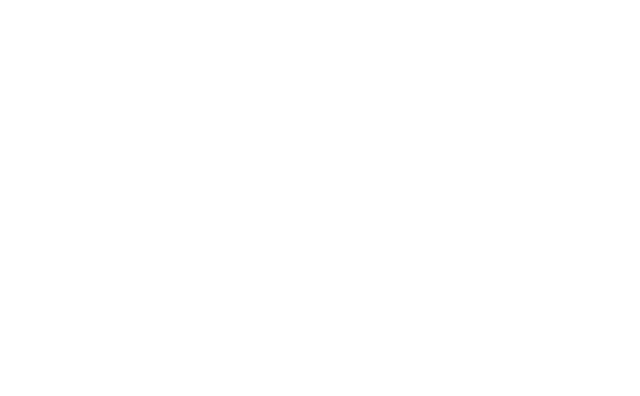
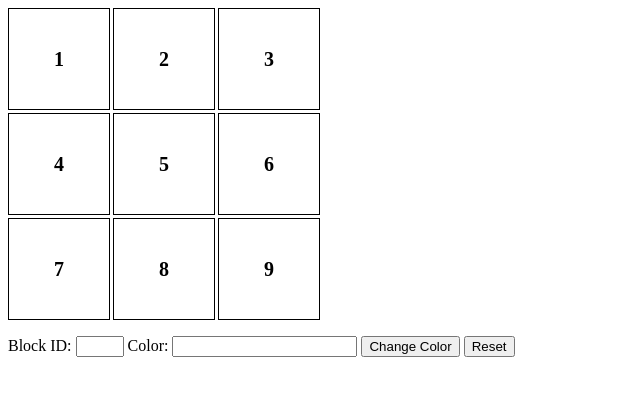
Before and after one commit to acciojob/Replit-Asian-Paints-ketkikumeriya, a website: page main.html in a window 1280 px wide. Shown: the whole page, without its empty margins (0-640 px from the left). Drawn offline with Linux system fonts and the light colour scheme.

Commit message:
created a submission

```diff
--- a/main.html
+++ b/main.html
@@ -8,6 +8,25 @@
 
 <body>
 	<!-- the entire body must be written by student -->
+	    <div id="grid-container">
+        <div class="grid-item" id="1">1</div>
+        <div class="grid-item" id="2">2</div>
+        <div class="grid-item" id="3">3</div>
+        <div class="grid-item" id="4">4</div>
+        <div class="grid-item" id="5">5</div>
+        <div class="grid-item" id="6">6</div>
+        <div class="grid-item" id="7">7</div>
+        <div class="grid-item" id="8">8</div>
+        <div class="grid-item" id="9">9</div>
+    </div>
+    <br>
+    <label for="block_id">Block ID:</label>
+    <input type="number" id="block_id" min="1" max="9">
+    <label for="colour_id">Color:</label>
+    <input type="text" id="colour_id">
+    <button id="change_button">Change Color</button>
+    <button id="Reset">Reset</button>
+
     <script type="text/javascript" src="./script.js">
 </script>
 
--- a/script.js
+++ b/script.js
@@ -1 +1,21 @@
 //your JS code here. If required.
+        document.getElementById("change_button").addEventListener("click", function() {
+            const blockId = document.getElementById("block_id").value;
+            const color = document.getElementById("colour_id").value;
+
+            document.querySelectorAll(".grid-item").forEach(item => {
+                item.style.backgroundColor = "transparent";
+            });
+
+            if (blockId >= 1 && blockId <= 9) {
+                document.getElementById(blockId).style.backgroundColor = color;
+            }
+        });
+
+        document.getElementById("Reset").addEventListener("click", function() {
+            document.querySelectorAll(".grid-item").forEach(item => {
+                item.style.backgroundColor = "transparent";
+            });
+        });
+    </script>
+</body>
--- a/styles.css
+++ b/styles.css
@@ -1 +1,18 @@
 /*  your css code here. If applicable */
+        #grid-container {
+            display: grid;
+            grid-template-columns: repeat(3, 100px);
+            grid-template-rows: repeat(3, 100px);
+            gap: 5px;
+        }
+        .grid-item {
+            width: 100px;
+            height: 100px;
+            background-color: transparent;
+            display: flex;
+            align-items: center;
+            justify-content: center;
+            border: 1px solid black;
+            font-size: 20px;
+            font-weight: bold;
+        }
```
